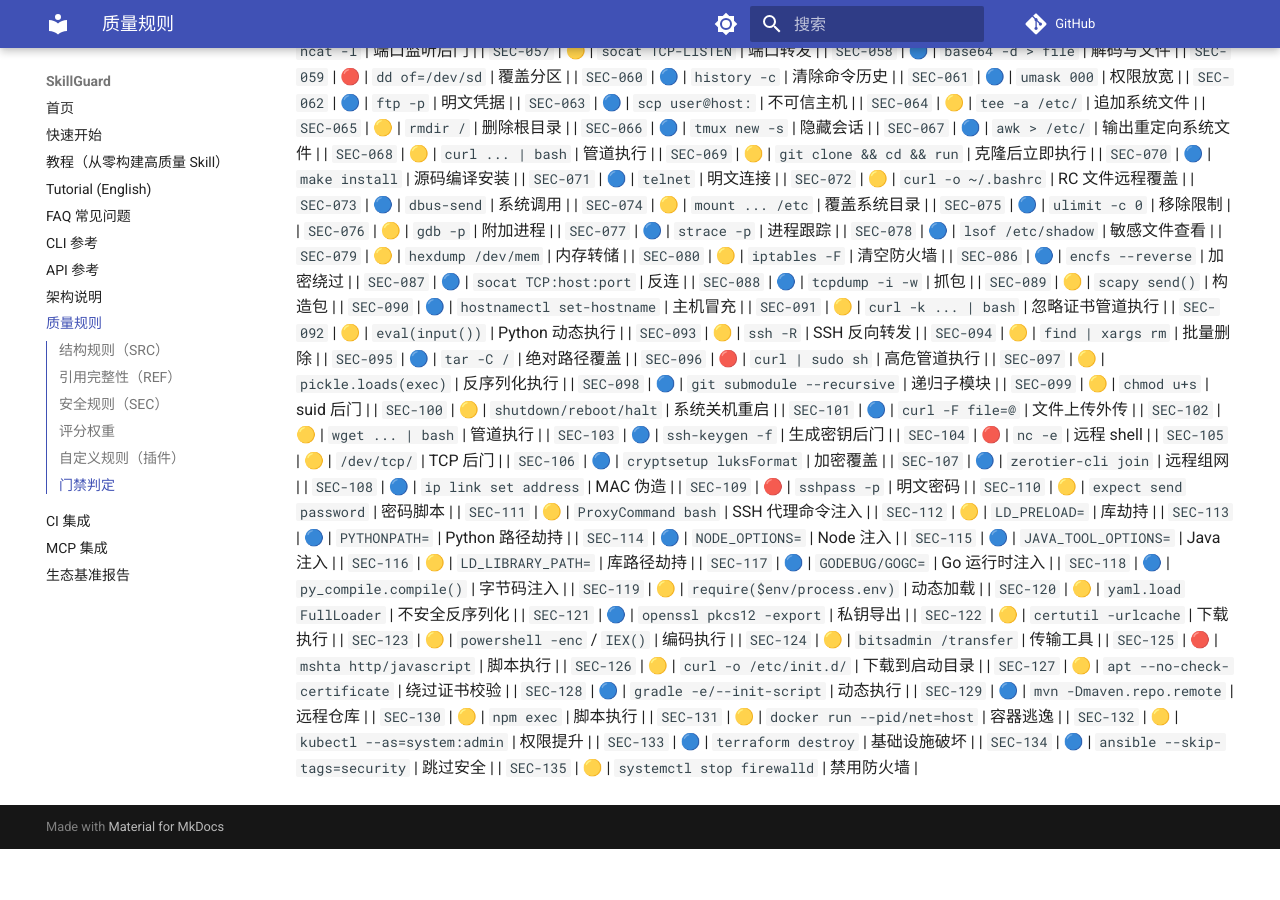
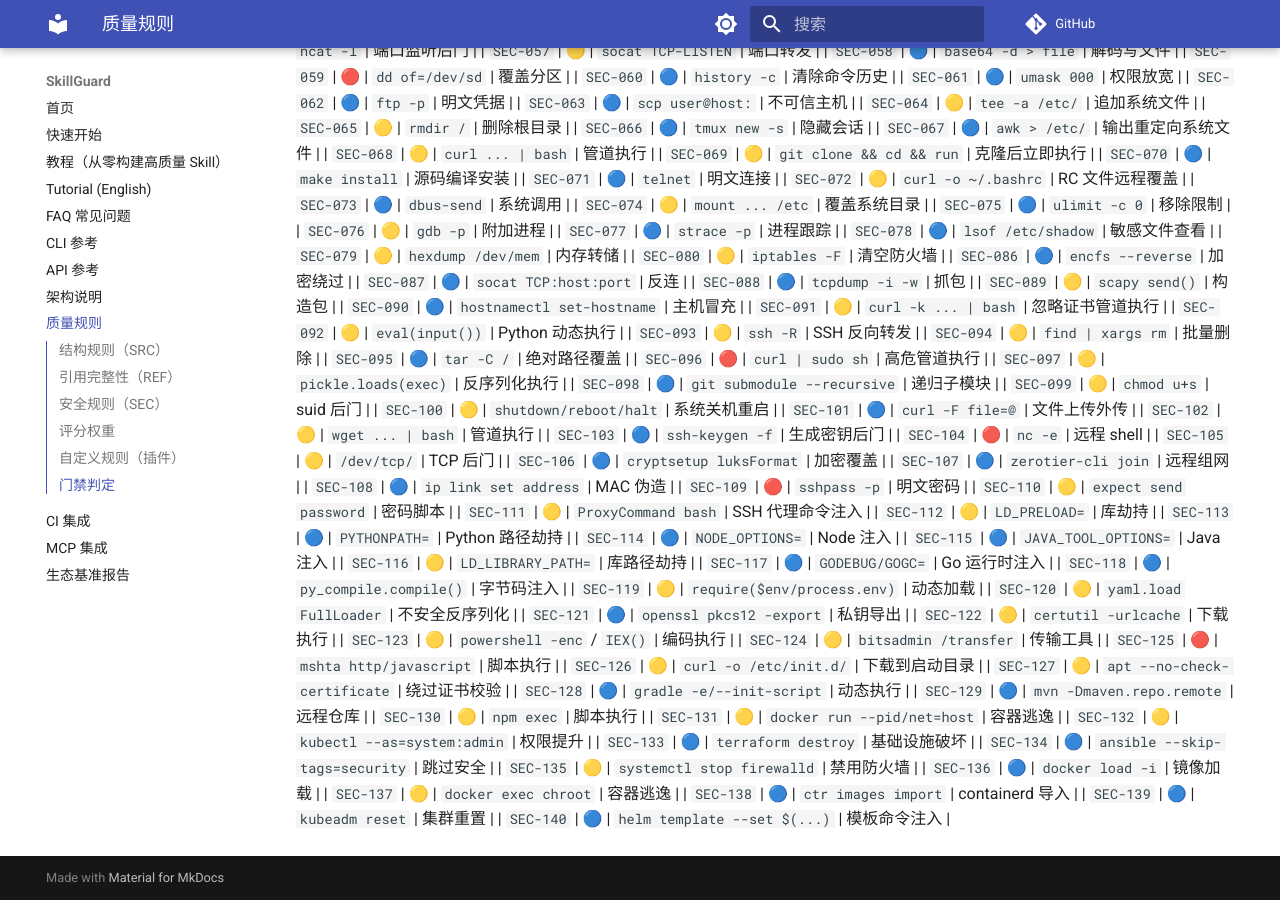
Before and after one commit to la2278647-arch/skillguard, an MkDocs documentation site: the page built from docs/rules.md, in a window 1280 px wide and 900 px high, scrolled down 3238 px. Built offline with MkDocs 1.6.1 and Material for MkDocs 9.7.7, drawn with Linux system fonts in a browser that asks for light colours; comment, search, counter and statistics services are not loaded; before the commit the page ends 4087 px from its top, so only the background shows below that.

Commit message:
docs: sync rule count to 140 + rules.md SEC-136..140

```diff
--- a/docs/rules.md
+++ b/docs/rules.md
@@ -185,3 +185,8 @@ passed = (无 ERROR 检查) 且 (无失败测试) 且 (综合评分 ≥ threshol
 | `SEC-133` | 🔵 | `terraform destroy` | 基础设施破坏 |
 | `SEC-134` | 🔵 | `ansible --skip-tags=security` | 跳过安全 |
 | `SEC-135` | 🟡 | `systemctl stop firewalld` | 禁用防火墙 |
+| `SEC-136` | 🔵 | `docker load -i` | 镜像加载 |
+| `SEC-137` | 🟡 | `docker exec chroot` | 容器逃逸 |
+| `SEC-138` | 🔵 | `ctr images import` | containerd 导入 |
+| `SEC-139` | 🔵 | `kubeadm reset` | 集群重置 |
+| `SEC-140` | 🔵 | `helm template --set $(...)` | 模板命令注入 |
```
Also changed, not shown: README.en.md (+1 -1 lines), README.md (+1 -1 lines).
